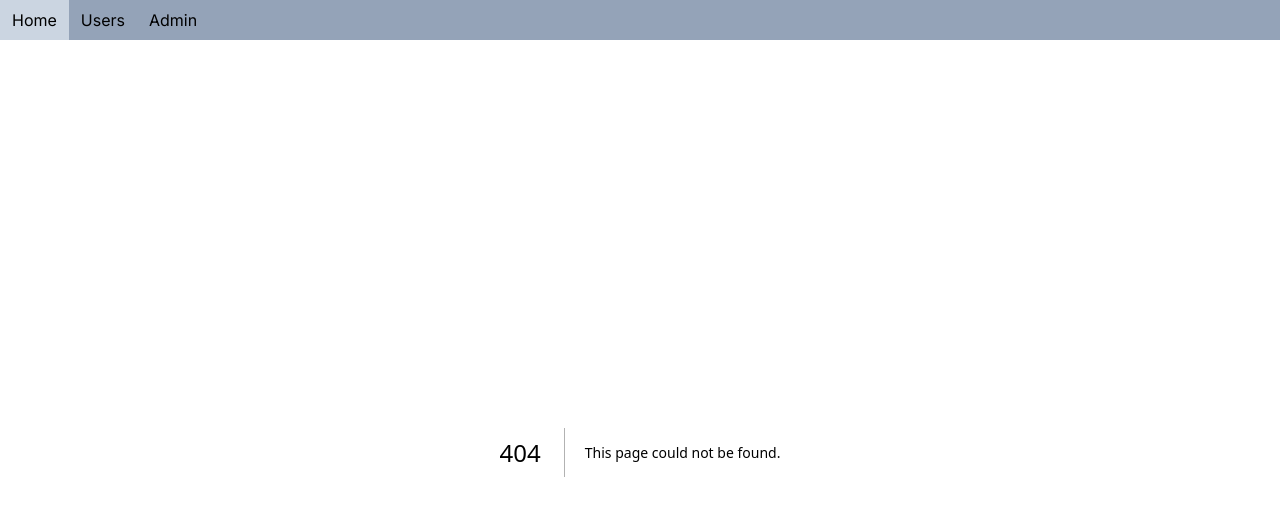
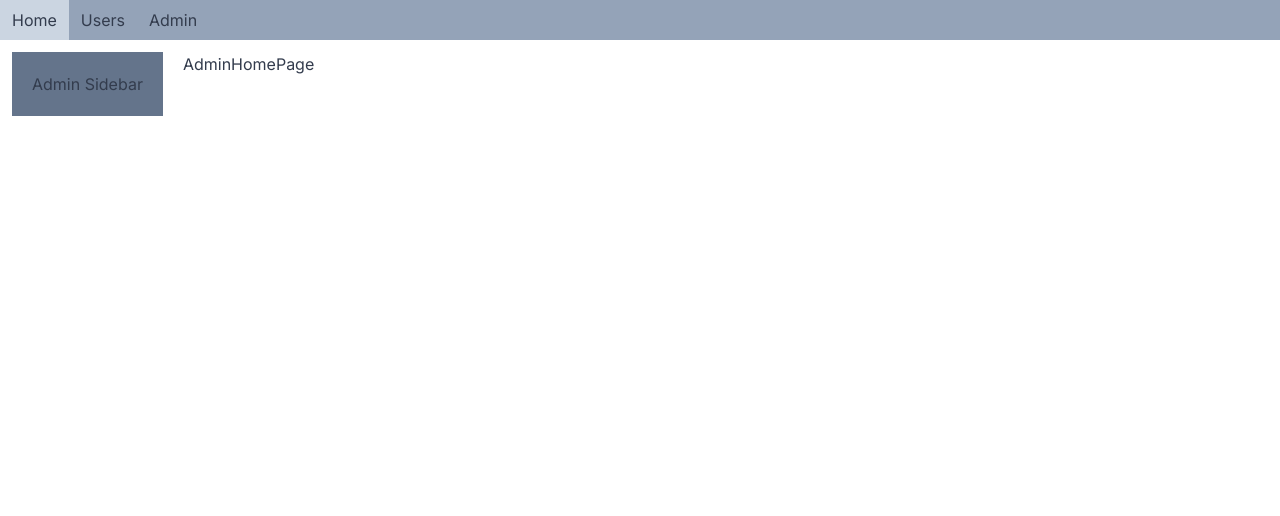
Before and after one commit to shrewman/next-course, a Next.js app: page /admin in a window 1280 px wide. Before the commit this address had no page. Shown: the top 516 px of the page. Built offline with nearby package versions, Linux system fonts and the light colour scheme.

Commit message:
create layout for admin panel

```diff
--- /dev/null
+++ b/app/admin/layout.tsx
@@ -0,0 +1,19 @@
+import React, { ReactNode } from 'react'
+
+interface Props {
+  children: ReactNode;
+}
+
+const AdminLayout = ({children}: Props) => {
+  return (
+    <>
+      <div className='flex'>
+        <aside className='bg-slate-500 p-5 mr-5'>Admin Sidebar</aside>
+        <div>{children}</div>
+      </div>
+
+    </>
+  )
+}
+
+export default AdminLayout
--- /dev/null
+++ b/app/admin/page.tsx
@@ -0,0 +1,9 @@
+import React from 'react'
+
+const AdminHomePage = () => {
+  return (
+    <div>AdminHomePage</div>
+  )
+}
+
+export default AdminHomePage
```
